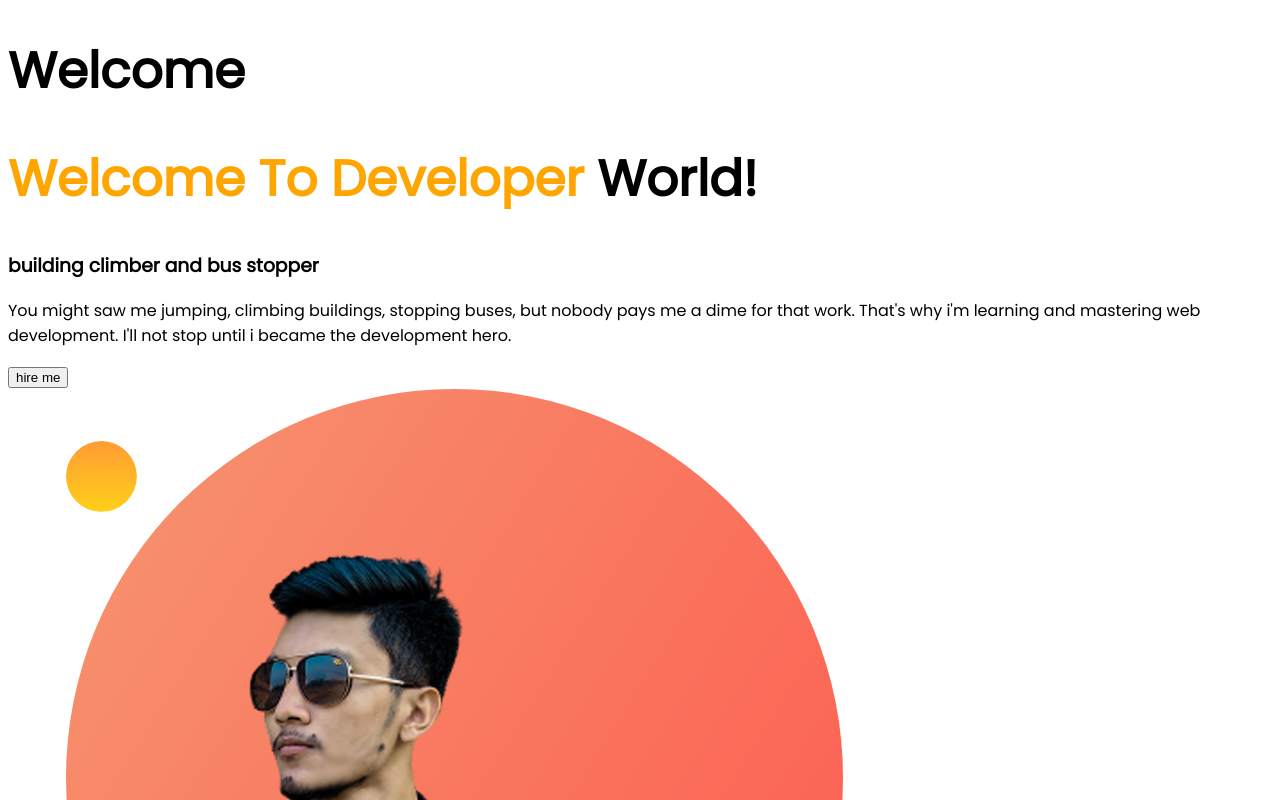
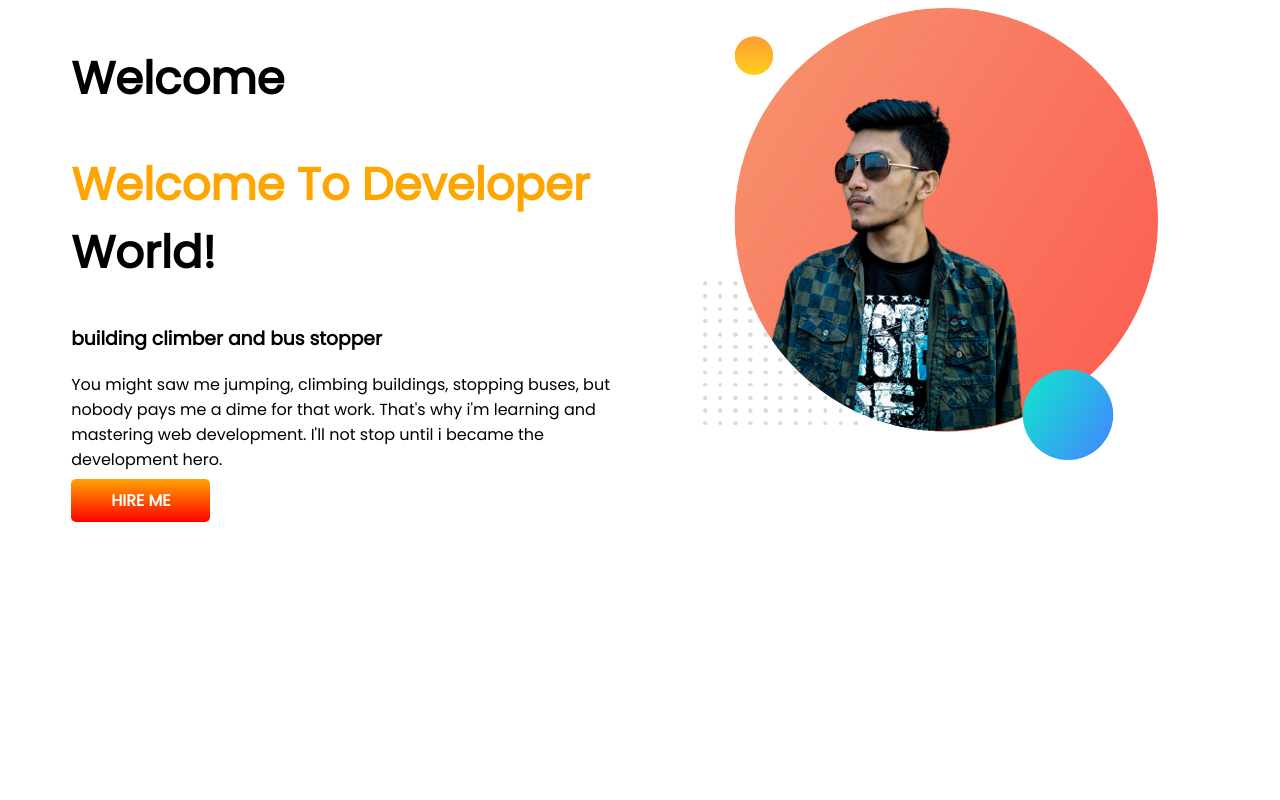
Before and after one commit to mahfujulhq/developer-portfolio, a plain HTML site: page index.html in a window 1280 px wide. Shown: the top 800 px of the page. Drawn offline with Linux system fonts and the light colour scheme.

Commit message:
section one

```diff
--- a/index.html
+++ b/index.html
@@ -11,15 +11,17 @@
     <link rel="stylesheet" href="resource/css/style.css">
 </head>
 <body>
-    <div>
+    <section>
+        <div class="half-width">
             <h1>welcome</h1>
             <h1><span class="orange-color">welcome to developer</span> world!</h1>
             <h3>building climber and bus stopper</h3>
             <p>You might saw me jumping, climbing buildings, stopping buses, but nobody pays me a dime for that work. That's why i'm learning and mastering web development. I'll not stop until i became the development hero.</p>
-        <button>hire me</button>
+            <a class="hire-btn" href="#" target="_blank">HIRE ME</a>
         </div>
-    <div>
+        <div class="half-width">
             <img src="resource/images/my-bg3.png" alt="">
         </div>
+    </section>
 </body>
 </html>
--- a/resource/css/style.css
+++ b/resource/css/style.css
@@ -2,9 +2,27 @@ body{
     font-family: 'Poppins', sans-serif;
 }
 h1{
-    font-size: 50px;
+    font-size: 45px;
     text-transform: capitalize;
+}
+section{
+    display: flex;
 }
 .orange-color{
     color: orange;
 }
+.half-width{
+    width: 50%;
+    padding-left: 5%;
+}
+.half-width img{
+    width: 80%;
+}
+.hire-btn{
+    background-image: linear-gradient(orange,red);
+    text-decoration: none;
+    font-weight: 700;
+    color: #fff;
+    border-radius: 5px;
+    padding: 10px 40px;
+}
```
Lines whose indentation alone changed are shown as unchanged.
